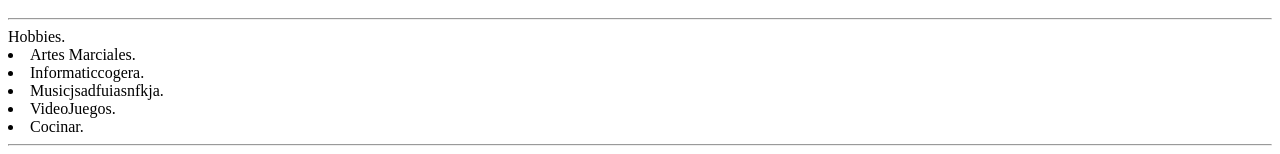
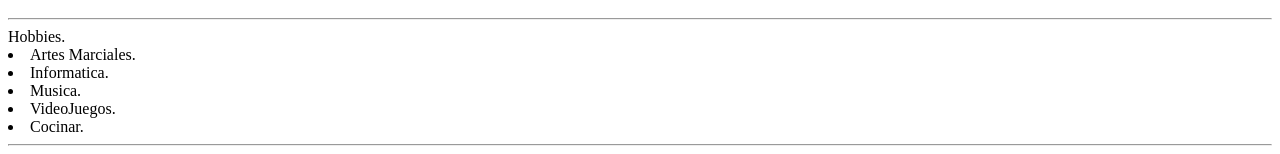
Before and after one commit to juanplm2312/Repo_Inter, a plain HTML site: page index.html in a window 1280 px wide. Shown: the part 150-304 px from the top of the page. Drawn offline with Linux system fonts and the light colour scheme.

Commit message:
Index Original

```diff
--- a/index.html
+++ b/index.html
@@ -12,8 +12,8 @@
 <hr>
 <lu> Hobbies.
     <li>Artes Marciales.</li>
-    <li>Informaticcogera.</li>
-    <li>Musicjsadfuiasnfkja.</li>
+    <li>Informatica.</li>
+    <li>Musica.</li>
     <li>VideoJuegos.</li>
     <li>Cocinar.</li>
 </lu>
```
